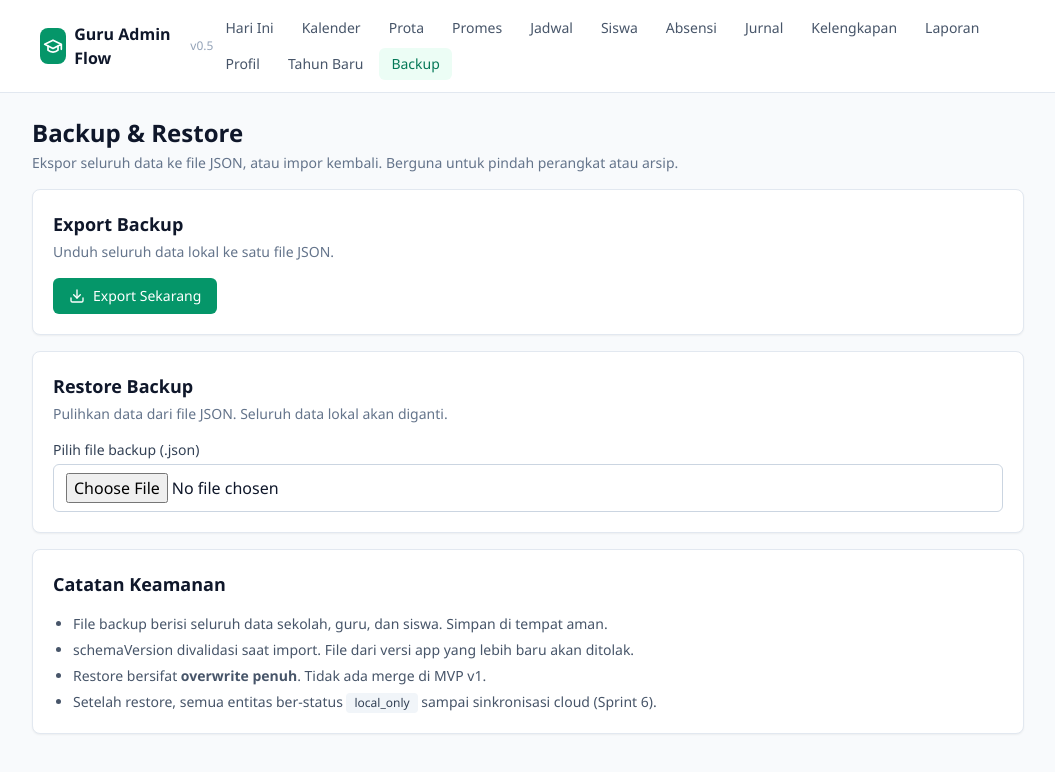
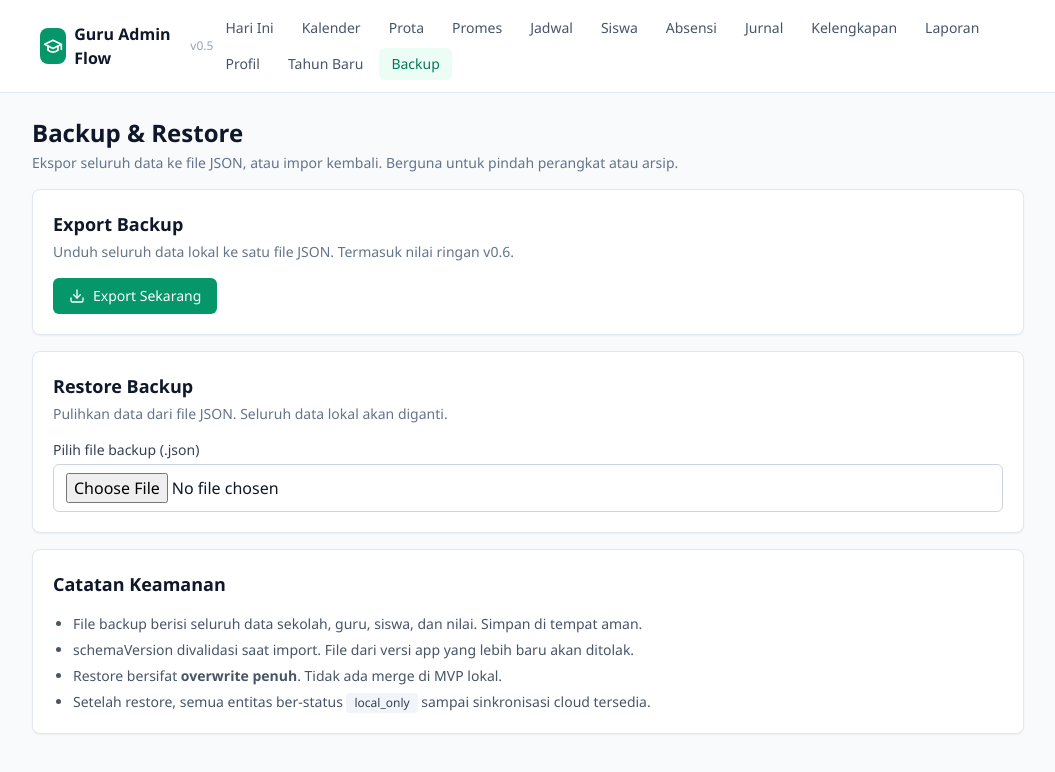
Before and after one commit to daunyil/guru-admin-flow, a React (Vite) app in the folder apps/teacher-admin/: page /#/backup in a window 1280 px wide. Shown: the top 772 px of the page, without its empty margins (112-1167 px from the left). Built offline with nearby package versions, Linux system fonts and the light colour scheme.

Commit message:
v0.6: show GradeBook counts in backup UI

```diff
--- a/apps/teacher-admin/src/modules/backup/BackupPage.tsx
+++ b/apps/teacher-admin/src/modules/backup/BackupPage.tsx
@@ -49,6 +49,7 @@ export function BackupPage() {
           classRosters: backup.data.classRosters.length,
           teachingJournals: backup.data.teachingJournals.length,
           semesterReports: backup.data.semesterReports.length,
+          gradeBooks: backup.data.gradeBooks.length,
           documentSnapshots: backup.data.documentSnapshots.length,
         },
         hasSchoolProfile: backup.data.schoolProfile !== null,
@@ -92,7 +93,7 @@ export function BackupPage() {
     setSuccess(null);
     try {
       const result = await restoreBackup(pendingFile.data);
-      setSuccess(`Restore berhasil. ${result.counts.academicYears} tahun pelajaran, ${result.counts.protaProfiles} Prota, ${result.counts.teachingSchedules} jadwal.`);
+      setSuccess(`Restore berhasil. ${result.counts.academicYears} tahun pelajaran, ${result.counts.protaProfiles} Prota, ${result.counts.teachingSchedules} jadwal, ${result.counts.gradeBooks} rekap nilai.`);
       setPendingFile(null);
       setPendingSummary(null);
     } catch (e) {
@@ -119,7 +120,7 @@ export function BackupPage() {
       <Card>
         <CardHeader
           title="Export Backup"
-          description="Unduh seluruh data lokal ke satu file JSON."
+          description="Unduh seluruh data lokal ke satu file JSON. Termasuk nilai ringan v0.6."
         />
         <Button onClick={handleExport} disabled={exporting}>
           <Download className="w-4 h-4" />
@@ -140,6 +141,7 @@ export function BackupPage() {
               <Stat label="Absensi" value={summary.counts.attendanceRecords} />
               <Stat label="Jurnal" value={summary.counts.teachingJournals} />
               <Stat label="Laporan" value={summary.counts.semesterReports} />
+              <Stat label="Nilai" value={summary.counts.gradeBooks} />
               <Stat label="Snapshot" value={summary.counts.documentSnapshots} />
             </dl>
             <p className="text-xs text-brand-700 mt-2">
@@ -187,6 +189,7 @@ export function BackupPage() {
                     <Stat label="Absensi" value={pendingSummary.counts.attendanceRecords} />
                     <Stat label="Jurnal" value={pendingSummary.counts.teachingJournals} />
                     <Stat label="Laporan" value={pendingSummary.counts.semesterReports} />
+                    <Stat label="Nilai" value={pendingSummary.counts.gradeBooks} />
                   </dl>
                   <p className="text-xs text-amber-800 mb-3">
                     schemaVersion: {pendingSummary.schemaVersion} • di-export: {pendingSummary.exportedAt}
@@ -222,10 +225,10 @@ export function BackupPage() {
       <Card>
         <CardHeader title="Catatan Keamanan" />
         <ul className="text-sm text-slate-600 space-y-1.5 list-disc pl-5">
-          <li>File backup berisi seluruh data sekolah, guru, dan siswa. Simpan di tempat aman.</li>
+          <li>File backup berisi seluruh data sekolah, guru, siswa, dan nilai. Simpan di tempat aman.</li>
           <li>schemaVersion divalidasi saat import. File dari versi app yang lebih baru akan ditolak.</li>
-          <li>Restore bersifat <strong>overwrite penuh</strong>. Tidak ada merge di MVP v1.</li>
-          <li>Setelah restore, semua entitas ber-status <Badge variant="neutral">local_only</Badge> sampai sinkronisasi cloud (Sprint 6).</li>
+          <li>Restore bersifat <strong>overwrite penuh</strong>. Tidak ada merge di MVP lokal.</li>
+          <li>Setelah restore, semua entitas ber-status <Badge variant="neutral">local_only</Badge> sampai sinkronisasi cloud tersedia.</li>
         </ul>
       </Card>
     </div>
```
